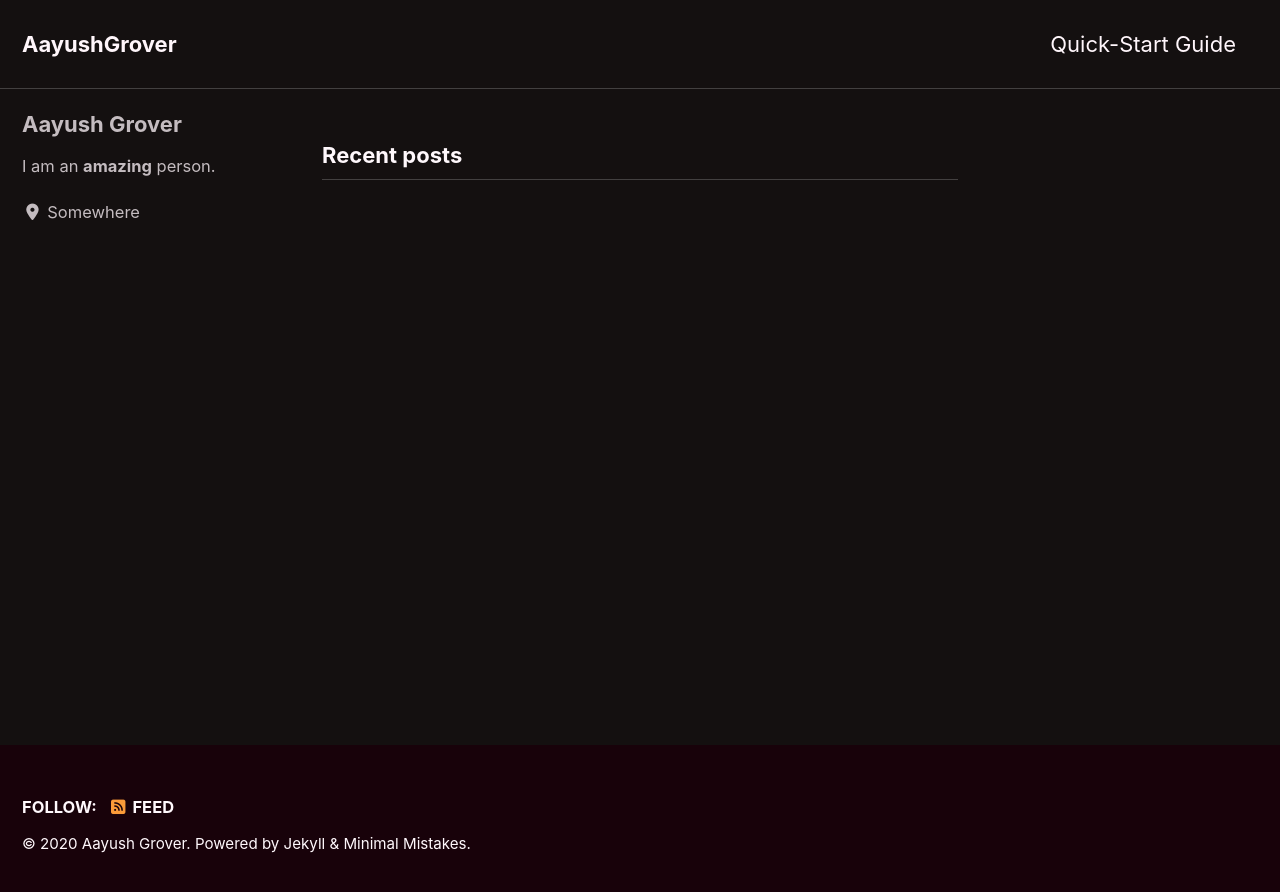
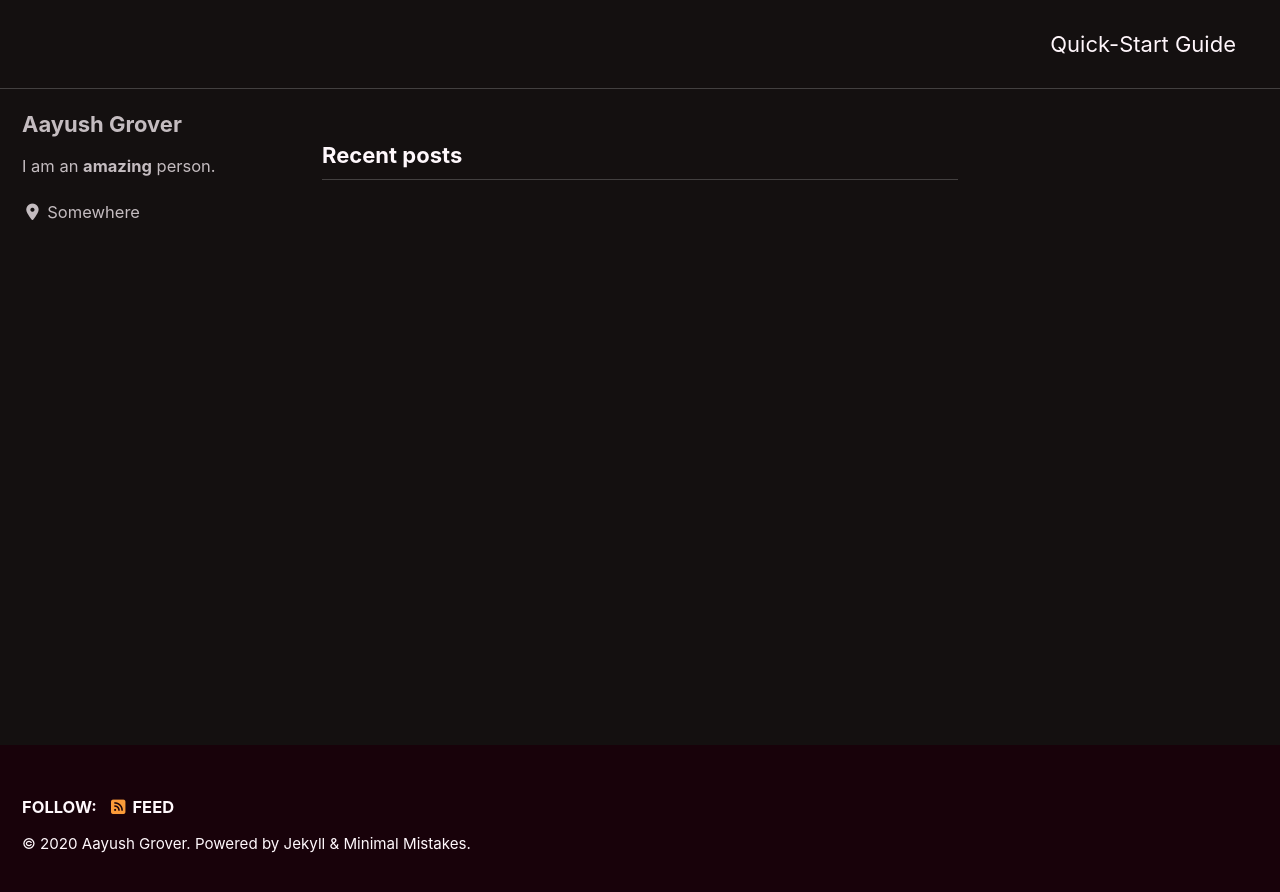
Before and after one commit to AayushGrover/AayushGrover.github.io, a Jekyll site: the page built from index.html, in a window 1280 px wide. Shown: the top 892 px of the page. Built offline with Jekyll 4.4.1, drawn with Linux system fonts in a browser that asks for light colours; cached includes are drawn as plain includes; nearby versions of some CDN libraries; the list of posts is cut into pages by our own code.

Commit message:
Update _config.yml

```diff
--- a/_config.yml
+++ b/_config.yml
@@ -16,7 +16,7 @@ minimal_mistakes_skin    : "neon" # "air", "aqua", "contrast", "dark", "dirt", "
 
 # Site Settings
 locale                   : "en-US"
-title                    : "AayushGrover"
+title                    : "Aayush Grover"
 title_separator          : "|"
 subtitle                 : # site tagline that appears below site title in masthead
 name                     : "Aayush Grover"
@@ -26,7 +26,7 @@ baseurl                  : # the subpath of your site, e.g. "/blog"
 repository               : AayushGrover/AayushGrover.github.io # GitHub username/repo-name e.g. "mmistakes/minimal-mistakes"
 teaser                   : "/assets/WordCloud.png" # path of fallback teaser image, e.g. "/assets/images/500x300.png"
 logo                     : # path of logo image to display in the masthead, e.g. "/assets/images/88x88.png"
-masthead_title           : # overrides the website title displayed in the masthead, use " " for no title
+masthead_title           : " " # overrides the website title displayed in the masthead, use " " for no title
 # breadcrumbs            : false # true, false (default)
 words_per_minute         : 200
 comments:
```
